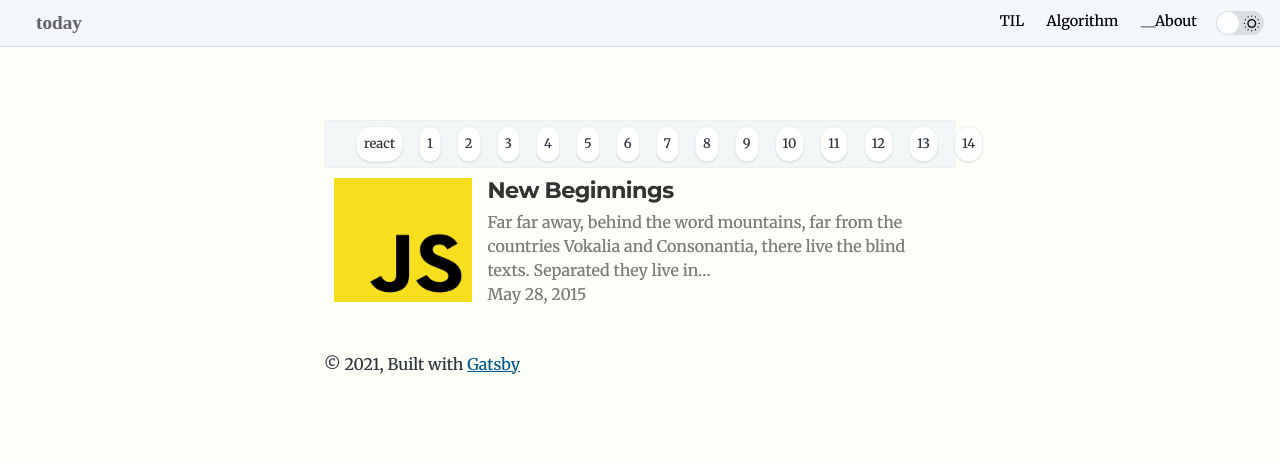
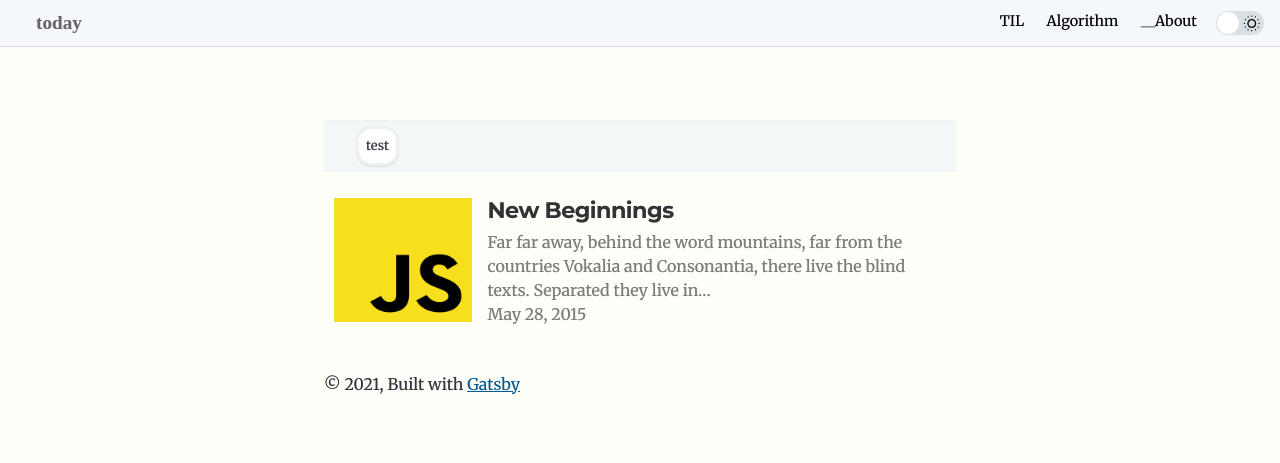
Before and after one commit to nJae94/gatsby-blog-js, a Gatsby site: page /today in a window 1280 px wide. Built offline with nearby package versions, Linux system fonts and the light colour scheme; Gatsby itself is replaced by a stand-in of ours; some packages are replaced by stand-ins of ours.

Commit message:
tag 메뉴

```diff
--- a/content/blog/new-beginnings/index.md
+++ b/content/blog/new-beginnings/index.md
@@ -3,7 +3,7 @@ title: New Beginnings
 date: "2015-05-28T22:40:32.169Z"
 description: This is a custom description for SEO and Open Graph purposes, rather than the default generated excerpt. Simply add a description field to the frontmatter.
 category: 'TIL'
-tag: [test1,test2]
+tag: test
 draft: false
 ---
 
--- /dev/null
+++ b/src/components/tag/Item/item.js
@@ -0,0 +1,20 @@
+import React, { useCallback, useEffect, useRef } from 'react'
+
+const Item = ({title, scrollToCenter, setTags}) => {
+
+  const itemRef = useRef(null)
+
+  const handleClick = useCallback(() => {
+    scrollToCenter(itemRef);
+    setTags(title)
+  },[itemRef.current])
+
+
+  return (
+    <div className="item" ref={itemRef} >
+      <div style={{width:'100%'}} onClick={handleClick}>{title}</div>
+    </div>
+  )
+}
+
+export default Item
--- a/src/components/tag/index.js
+++ b/src/components/tag/index.js
@@ -1,29 +1,13 @@
-import React, { useCallback, useEffect, useRef } from "react"
+import React, { useCallback, useRef } from "react"
+import Item from './Item/item';
 import "./index.scss"
 
-const Tag = () => {
+const Tag = ({tags, setTags}) => {
+
   const tagRef = useRef(null)
-  const itemRef = useRef(null)
-
-  const array = [
-    "react",
-    "1",
-    "2",
-    "3",
-    "4",
-    "5",
-    "6",
-    "7",
-    "8",
-    "9",
-    "10",
-    "11",
-    "12",
-    "13",
-    "14",
-  ]
 
   const scrollToCenter = useCallback(
+
     itemRef => {
       const { offsetWidth: tabWidth } = itemRef.current
       const { scrollLeft, offsetWidth: containerWidth } = tagRef.current
@@ -33,25 +17,16 @@ const Tag = () => {
       const targetScollX =
         scrollLeft + refineLeft - containerWidth / 2 + tabWidth / 2
 
-      tagRef.current.scroll({ left: targetScollX, top: 0, behavior: "smooth" })
+      tagRef.current.scroll({ left: targetScollX, top: 0, behavior: "smooth" });
     },
     [tagRef]
   )
 
-  const handleClick = useCallback(() => {
-    console.log(itemRef)
-    scrollToCenter(itemRef)
-  })
-
-  useEffect(() => {})
-
   return (
     <section className="tag-container" ref={tagRef}>
       <>
-        {array.map((i, index) => (
-          <div className={`item ${index}`} ref={itemRef} onClick={handleClick}>
-            {i}
-          </div>
+        {tags.map((i, index) => (
+          <Item key={index} title={i} scrollToCenter={scrollToCenter} setTags={setTags} />
         ))}
       </>
     </section>
--- a/src/pages/today.js
+++ b/src/pages/today.js
@@ -1,10 +1,11 @@
-import React, { useEffect ,useState} from 'react';
+import React, { useEffect ,useState, useMemo} from 'react';
 import { graphql } from 'gatsby';
 import Layout from "../layout";
 import SEO from "../components/seo"
 import styled from 'styled-components';
 import MainContent from "../components/maincontent"
 import Tag from '../components/tag';
+import _ from 'lodash'
 
 export default ({data,location}) => {
 
@@ -13,22 +14,32 @@ export default ({data,location}) => {
 
   const [TIL, setTIL] = useState([])
 
+  const [tag, setTag] = useState("all");
+
+  console.log(tag);
+
+  const tags = useMemo(
+    () => _.uniq(posts.map(( post ) => post.frontmatter.tag)),
+    []
+  )
+
   useEffect(()=>{
 
-    const temp = posts.filter((post)=> post.frontmatter.category === "TIL");
+    setTIL(tag === 'all' ?
+      posts.filter((post)=> post.frontmatter.category === "TIL")
+      :
+      posts.filter((post)=> post.frontmatter.category === "TIL" && post.frontmatter.tag === tag)
+    );
 
-    setTIL(temp);
+  },[posts,tag]);
 
-  },[posts]);
-
-  console.log(TIL, posts);
 
     return (
       <Layout location={location} title={location.pathname.split("/")[1]}>
         <SEO title="TIL posts" />
         {/* <Tag/> */}
         <Wrapper>
-          <Tag></Tag>
+          <Tag tags={tags}setTags={setTag}/>
           {TIL.map(post => {
             const title = post.frontmatter.title || post.fields.slug
 
--- a/src/styles/dark-theme.scss
+++ b/src/styles/dark-theme.scss
@@ -66,6 +66,7 @@ body.dark {
     padding: 5px 2rem;
     flex-wrap: nowrap;
     overflow-x: auto;
+    margin-bottom: 1rem;
 
     -ms-overflow-style: none;
 
--- a/src/styles/light-theme.scss
+++ b/src/styles/light-theme.scss
@@ -63,11 +63,21 @@ body.light {
     background-color: $light-category-background-color;
     display: flex;
     padding: 5px 2rem;
+    flex-wrap: nowrap;
+    overflow-x: auto;
+    margin-bottom: 1rem;
+
+    -ms-overflow-style: none;
+
+    &::-webkit-scrollbar {
+      display: none;
+    }
 
     .item {
-      border: 1px solid $light-category-border-color;
+      border: 3px solid $light-category-border-color;
       background-color: $light-category-item-color;
-      -webkit-box-shadow: 0px 1px 1px rgba(0, 0, 0, 0.1);
+      -webkit-box-shadow: 0px 1px 1px rgba(255, 255, 255, 0.1);
+      box-shadow: 0px 1px 1px rgba(255, 255, 255, 0.1);
       box-shadow: 0px 1px 1px rgba(0, 0, 0, 0.1);
       border-radius: 15px;
       display: block;
```
